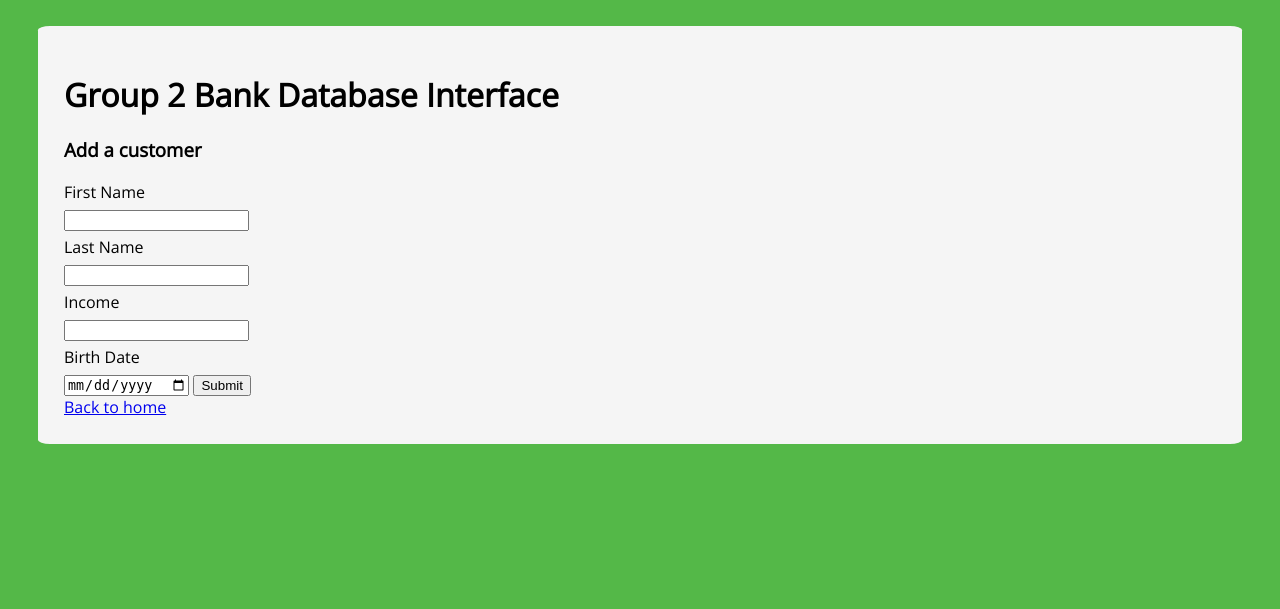
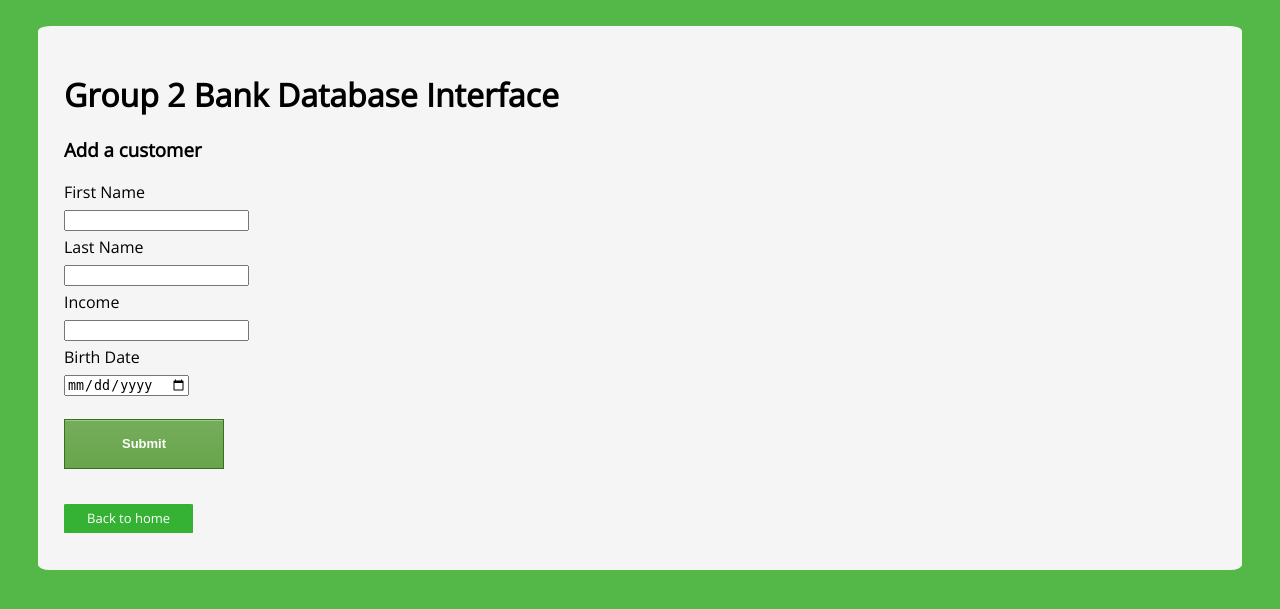
Before and after one commit to eric1162004/CSTP2101_Bank_Project, a PHP site: page /customer/create.php in a window 1280 px wide. Shown: the top 609 px of the page. Run offline with PHP 8.4, Linux system fonts and the light colour scheme; a stand-in replaces the project's code that opens the database connection.

Commit message:
project structure

```diff
--- a/bank_web_interface/css/style.css
+++ b/bank_web_interface/css/style.css
@@ -27,3 +27,45 @@ th {
   padding: 5px;
   border-bottom: 1px solid #aaa;
 }
+
+.errorDiv {
+  display: inline-block;
+  margin: 10px 0px;
+  padding:12px;
+  font-weight: bold;
+  border: 2px solid rgb(255, 255, 255);
+  border-radius: 1%;
+  color: #D8000C;
+  background-color: #FFD2D2;
+  font-size: small;
+  vertical-align:middle;
+}
+
+input[type="submit"]{
+	box-shadow:inset 0px 1px 0px 0px #9acc85;
+	background:linear-gradient(to bottom, #74ad5a 5%, #68a54b 100%);
+	background-color:#74ad5a;
+	border:1px solid #3b6e22;
+	display:block;
+  margin: 2% 0;
+  width: 160px;
+  height: 50px;
+	cursor:pointer;
+	color:#ffffff;
+	font-family:Arial;
+	font-size:13px;
+	font-weight:bold;
+	padding:6px 12px;
+	text-decoration:none;
+}
+
+a {
+  text-decoration: none;
+  background-color: #35B234;
+  color: white;
+  font-size: small;
+  display: inline-block;
+  border-radius: 2%;
+  padding: .5% 2%;
+  margin: 1% 0;
+}
--- /dev/null
+++ b/bank_web_interface/customer/validateCustomerInput.php
@@ -0,0 +1,18 @@
+<?php
+
+function isValidInput($inputs){
+	global $errorMsg;
+	$errorMsg = '';
+
+	if($inputs['firstName'] == ""){
+		$errorMsg .= "firstName is required </br> ";
+	}
+
+	if($inputs['lastName'] == ""){
+		$errorMsg .= "lastName is required </br> ";
+	}
+
+	return $errorMsg == '' ? true : false;
+}
+
+?>
--- a/bank_web_interface/index.php
+++ b/bank_web_interface/index.php
@@ -20,4 +20,10 @@ renderHeader("css/style.css");
   </li>
 </ul>
 
+<h3>Manage Customer Accounts:</h3>
+<h3>Manage Transactions:</h3>
+<h3>Manage Employees:</h3>
+<h3>Manage Branch:</h3>
+
+
 <?php include "templates/footer.php"; ?>
```
Also changed, not shown: bank_web_interface/customer/create.php (+18 -9 lines), bank_web_interface/customer/update-single.php (+27 -10 lines), 6 other files.
